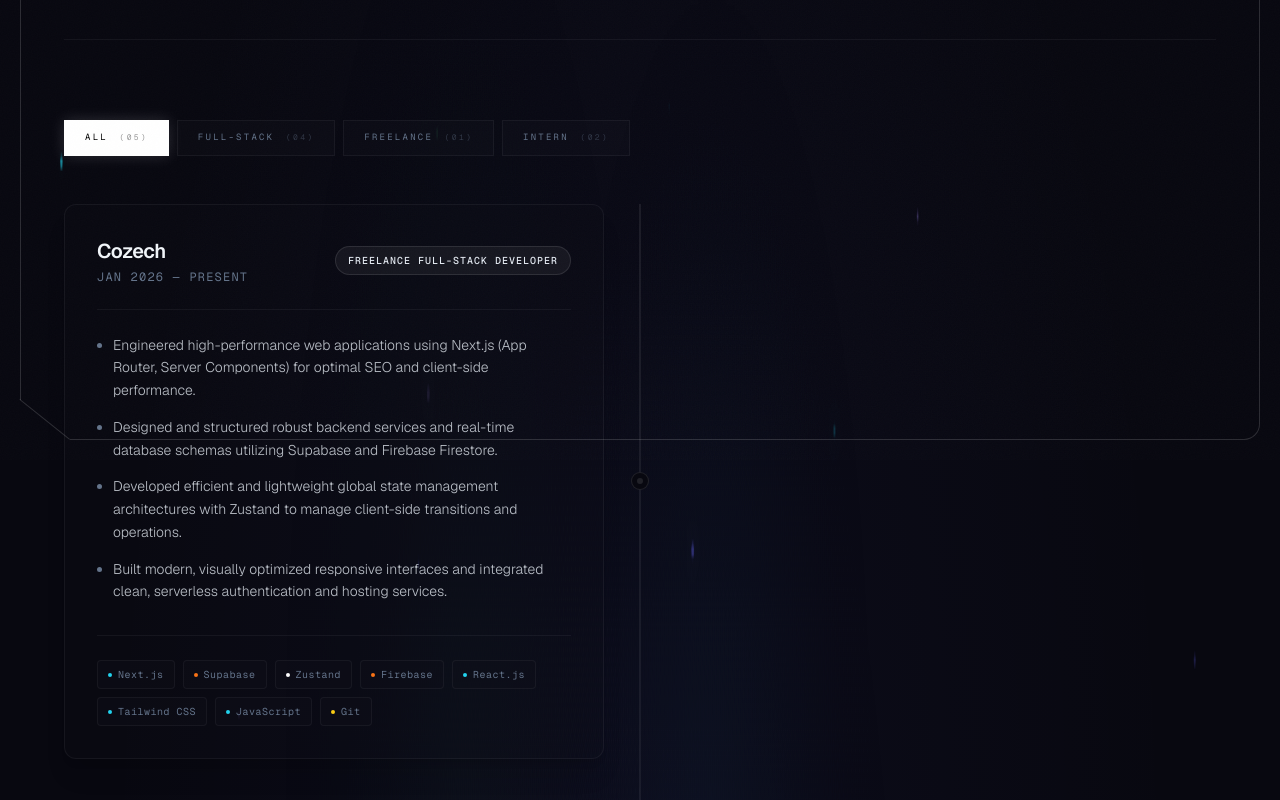
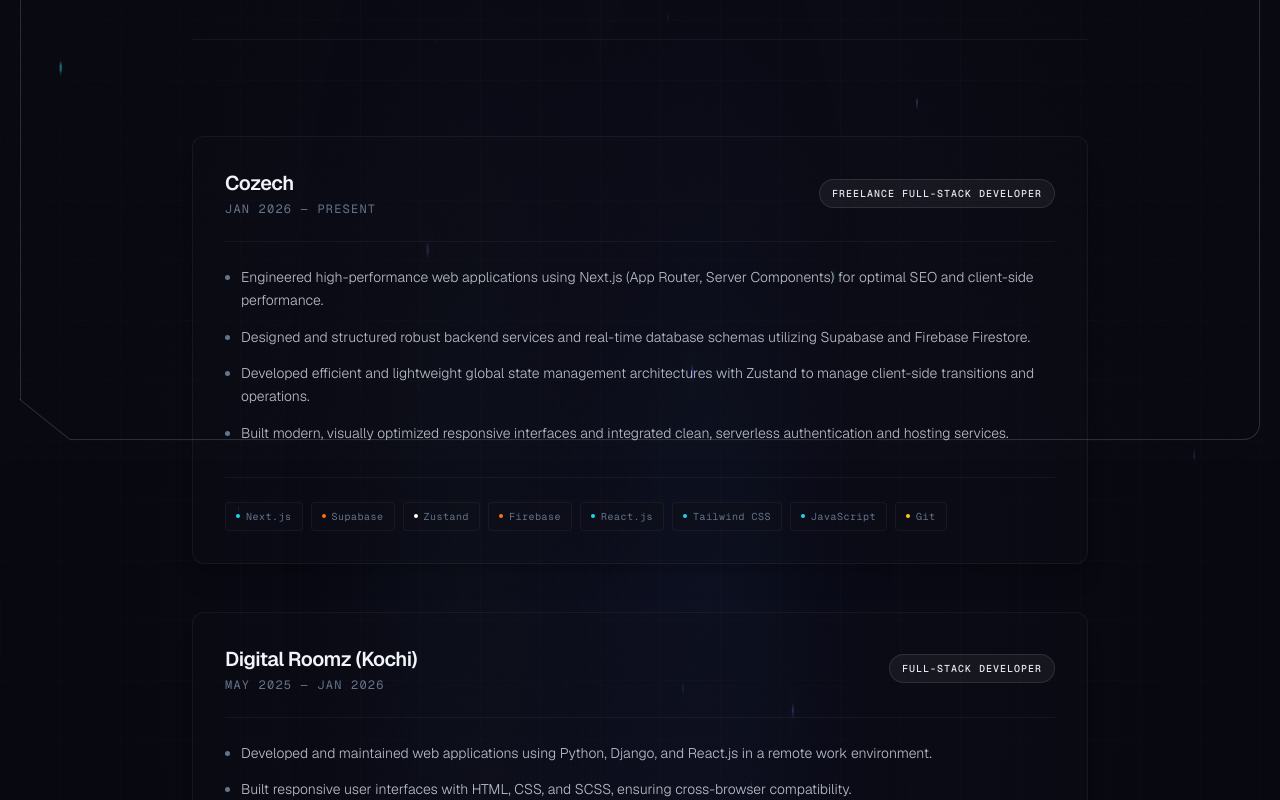
Before and after one commit to Ashique64/Muhammed-Ashique, a Next.js app in the folder frontend/: page /work in a window 1280 px wide. Shown: the part 340-1140 px from the top of the page. Built offline with nearby package versions, Linux system fonts and the light colour scheme.

Commit message:
Optimize Work page background grid, restore vertical layout, and enhance card tilts and spotlights

```diff
--- a/frontend/src/app/work/page.js
+++ b/frontend/src/app/work/page.js
@@ -1,4 +1,4 @@
-import WorkPageClient from "@/components/work/WorkPageClient";
+import WorkCard from "@/components/work/WorkCard";
 import { CONFIG } from "@/lib/constants";
 import PageProgress from "@/components/ui/PageProgress";
 import { StarfieldCanvas } from "@/components/sections/SkillsSection";
@@ -28,14 +28,47 @@
           }}
         />
 
+        {/* Background CSS Grid Lines */}
+        <div
+          className="absolute inset-0 pointer-events-none z-0"
+          style={{
+            backgroundImage: `
+              linear-gradient(rgba(255,255,255,0.015) 1px, transparent 1px),
+              linear-gradient(90deg, rgba(255,255,255,0.015) 1px, transparent 1px)
+            `,
+            backgroundSize: "60px 60px",
+            maskImage:
+              "radial-gradient(ellipse 80% 60% at 50% 30%, black 40%, transparent 100%)",
+          }}
+        />
+
         {/* Cosmic Parallax Starfield Background */}
         <StarfieldCanvas />
 
-        {/* Mounted Client-side Timeline & Filters */}
-        <WorkPageClient work={CONFIG.work} profile={CONFIG.profile} />
+        <div className="max-w-4xl w-full flex flex-col relative z-10">
+          {/* Header Block */}
+          <div className="mb-16 md:mb-24 flex flex-col items-start border-b border-white/5 pb-12 select-none">
+            <span className="font-mono text-[9px] tracking-[0.35em] text-muted uppercase">
+              Milestones &amp; Projects
+            </span>
+            <h1 className="font-display text-5xl md:text-6xl lg:text-7xl text-highlight leading-none tracking-tight mt-4">
+              Work Experience<span className="text-accent/40">.</span>
+            </h1>
+            <p className="font-sans text-xs md:text-sm text-muted max-w-xl leading-relaxed mt-6">
+              A chronological history of engineering high-performance decentralized systems, scaling artificial intelligence infrastructure, and creating immersive user experiences.
+            </p>
+          </div>
+
+          {/* Staggered Cards Loop */}
+          <div className="flex flex-col gap-8 md:gap-12 w-full">
+            {CONFIG.work.map((job, index) => (
+              <WorkCard key={job.id} workData={job} index={index} />
+            ))}
+          </div>
+        </div>
 
         {/* Footer */}
-        <footer className="w-full max-w-6xl border-t border-white/5 py-8 mt-20 flex flex-col md:flex-row items-center justify-between gap-4 relative z-10">
+        <footer className="w-full max-w-4xl border-t border-white/5 py-8 mt-20 flex flex-col md:flex-row items-center justify-between gap-4 relative z-10">
           <span className="font-mono text-[9px] tracking-[0.3em] uppercase text-muted">
             © 2026 {CONFIG.profile.name} — Built with Next.js &amp; Three.js
           </span>
--- a/frontend/src/components/work/WorkCard.jsx
+++ b/frontend/src/components/work/WorkCard.jsx
@@ -104,7 +104,7 @@
             background: useTransform(
               [lightX, lightY],
               ([x, y]) =>
-                `radial-gradient(280px circle at ${x} ${y}, rgba(167, 139, 250, 0.08), transparent 70%)`
+                `radial-gradient(300px circle at ${x} ${y}, rgba(167, 139, 250, 0.08), transparent 70%)`
             ),
           }}
         />
--- a/frontend/src/components/work/WorkPageClient.jsx
+++ /dev/null
@@ -1,127 +0,0 @@
-"use client";
-
-import { useState } from "react";
-import WorkCard from "./WorkCard";
-
-const CATEGORIES = ["ALL", "FULL-STACK", "FREELANCE", "INTERN"];
-
-const getJobCategory = (job) => {
-  if (job.id === "w1") return ["FREELANCE", "FULL-STACK"];
-  if (job.id === "w2") return ["FULL-STACK"];
-  if (job.id === "w3") return ["FULL-STACK"];
-  if (job.id === "w4") return ["INTERN"];
-  if (job.id === "w5") return ["FULL-STACK", "INTERN"];
-  return [];
-};
-
-export default function WorkPageClient({ work, profile }) {
-  const [activeCategory, setActiveCategory] = useState("ALL");
-  const [hoveredJobId, setHoveredJobId] = useState(null);
-
-  const getCategoryCount = (cat) => {
-    if (cat === "ALL") return work.length;
-    return work.filter((job) => getJobCategory(job).includes(cat)).length;
-  };
-
-  const filteredJobs = activeCategory === "ALL"
-    ? work
-    : work.filter((job) => getJobCategory(job).includes(activeCategory));
-
-  return (
-    <div className="max-w-6xl w-full flex flex-col relative z-10">
-
-      {/* Header Block */}
-      <div className="mb-16 md:mb-20 flex flex-col items-start border-b border-white/5 pb-12 select-none">
-        <span className="font-mono text-[9px] tracking-[0.35em] text-muted uppercase">
-          Milestones &amp; Projects
-        </span>
-        <h1 className="font-display text-5xl md:text-6xl lg:text-7xl text-highlight leading-none tracking-tight mt-4">
-          Work Experience<span className="text-accent/40">.</span>
-        </h1>
-        <p className="font-sans text-xs md:text-sm text-muted max-w-xl leading-relaxed mt-6">
-          A chronological history of engineering high-performance decentralized systems, scaling artificial intelligence infrastructure, and creating immersive user experiences.
-        </p>
-      </div>
-
-      {/* Brutalist Monospace Filter Tabs */}
-      <div className="flex flex-wrap gap-2 mb-12">
-        {CATEGORIES.map((cat) => {
-          const active = activeCategory === cat;
-          const count = getCategoryCount(cat);
-          return (
-            <button
-              key={cat}
-              onClick={() => setActiveCategory(cat)}
-              className={`font-mono text-[9px] tracking-[0.25em] uppercase px-5 py-2.5 transition-all duration-300 border ${
-                active
-                  ? "text-black bg-white border-white shadow-[0_0_15px_rgba(255,255,255,0.15)]"
-                  : "border-white/5 text-muted hover:border-white/20 hover:text-white bg-white/1"
-              }`}
-              style={{ borderRadius: 0, cursor: "pointer" }}
-            >
-              {cat} <span className="opacity-40 ml-1 text-[8px]">({count < 10 ? `0${count}` : count})</span>
-            </button>
-          );
-        })}
-      </div>
-
-      {/* Main Interactive Split Timeline Section */}
-      <div className="relative w-full min-h-[400px]">
-        {/* Central vertical timeline line axis (collapses to left-4 on mobile) */}
-        <div className="absolute left-4 md:left-1/2 top-0 bottom-0 w-[1px] bg-gradient-to-b from-white/15 via-white/5 to-transparent -translate-x-1/2 z-0" />
-
-        {/* Staggered cards loop */}
-        <div className="flex flex-col gap-16 md:gap-24 w-full relative z-10">
-          {filteredJobs.map((job, index) => {
-            const isEven = index % 2 === 0;
-            const isHovered = hoveredJobId === job.id;
-
-            return (
-              <div
-                key={job.id}
-                className={`flex flex-col md:flex-row items-center w-full relative ${
-                  isEven ? "md:justify-start" : "md:justify-end"
-                }`}
-              >
-                {/* Pulsing Chrono-node dot exact-centered on axis */}
-                <div
-                  className={`absolute left-4 md:left-1/2 -translate-x-1/2 w-4.5 h-4.5 rounded-full bg-bg border transition-all duration-300 z-20 flex items-center justify-center ${
-                    isHovered
-                      ? "border-accent scale-110 shadow-[0_0_12px_rgba(167,139,250,0.5)]"
-                      : "border-white/10 scale-100"
-                  }`}
-                >
-                  <div
-                    className={`w-1.5 h-1.5 rounded-full transition-colors duration-300 ${
-                      isHovered ? "bg-accent" : "bg-white/10"
-                    }`}
-                  />
-                </div>
-
-                {/* Horizontal branch line (desktop only) */}
-                <div
-                  className={`absolute top-1/2 -translate-y-1/2 h-[1px] bg-gradient-to-r transition-all duration-500 hidden md:block ${
-                    isEven
-                      ? "left-[calc(50%+8px)] w-[calc(50%-48px)] from-accent/20 to-transparent"
-                      : "right-[calc(50%+8px)] w-[calc(50%-48px)] from-accent/20 to-transparent"
-                  } ${isHovered ? "opacity-100 scale-x-100" : "opacity-0 scale-x-75"}`}
-                  style={{ transformOrigin: isEven ? "left" : "right" }}
-                />
-
-                {/* Individual Card container with local hover states */}
-                <div
-                  className="w-full md:w-[calc(50%-36px)] pl-10 md:pl-0"
-                  onMouseEnter={() => setHoveredJobId(job.id)}
-                  onMouseLeave={() => setHoveredJobId(null)}
-                >
-                  <WorkCard workData={job} index={index} />
-                </div>
-              </div>
-            );
-          })}
-        </div>
-      </div>
-
-    </div>
-  );
-}
```
